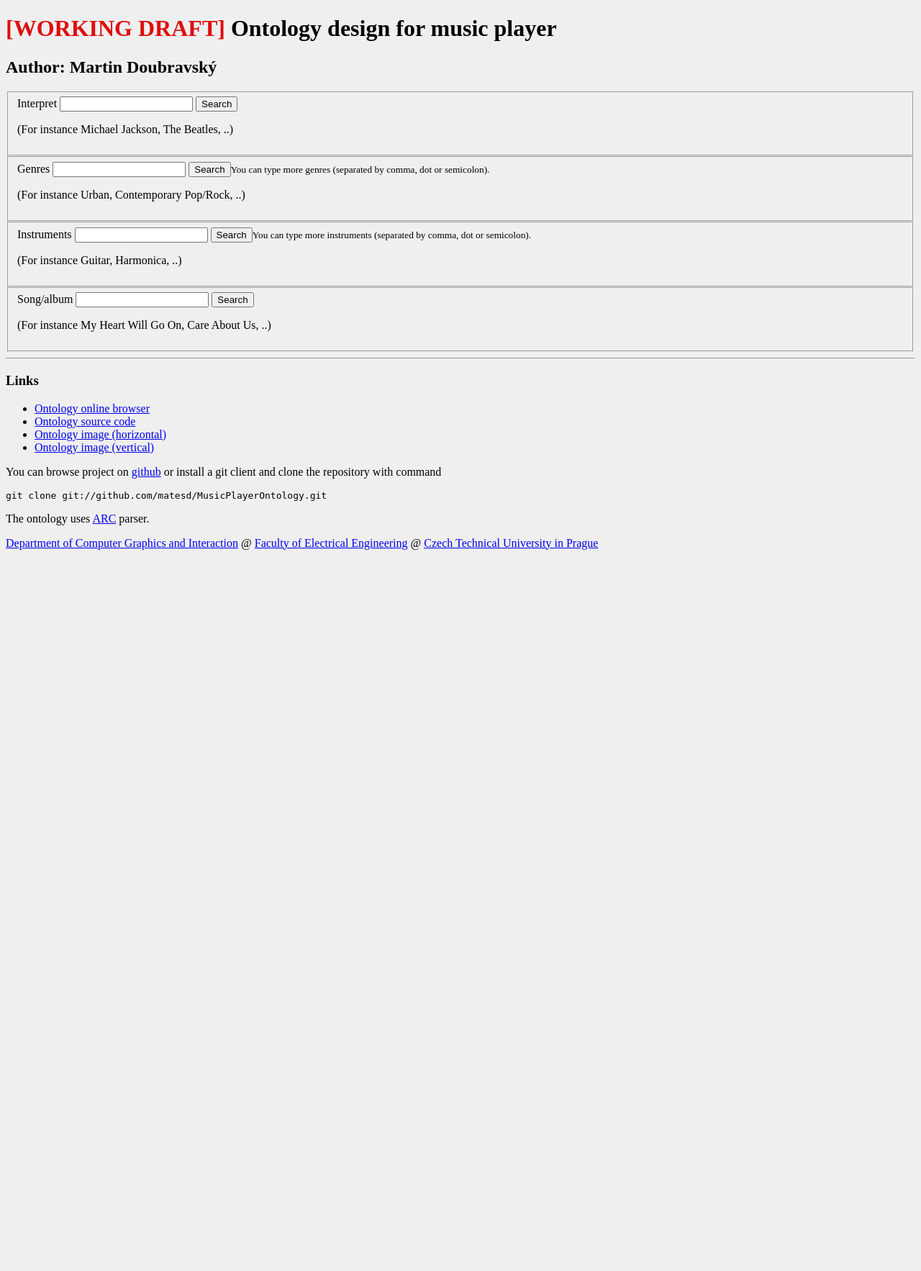
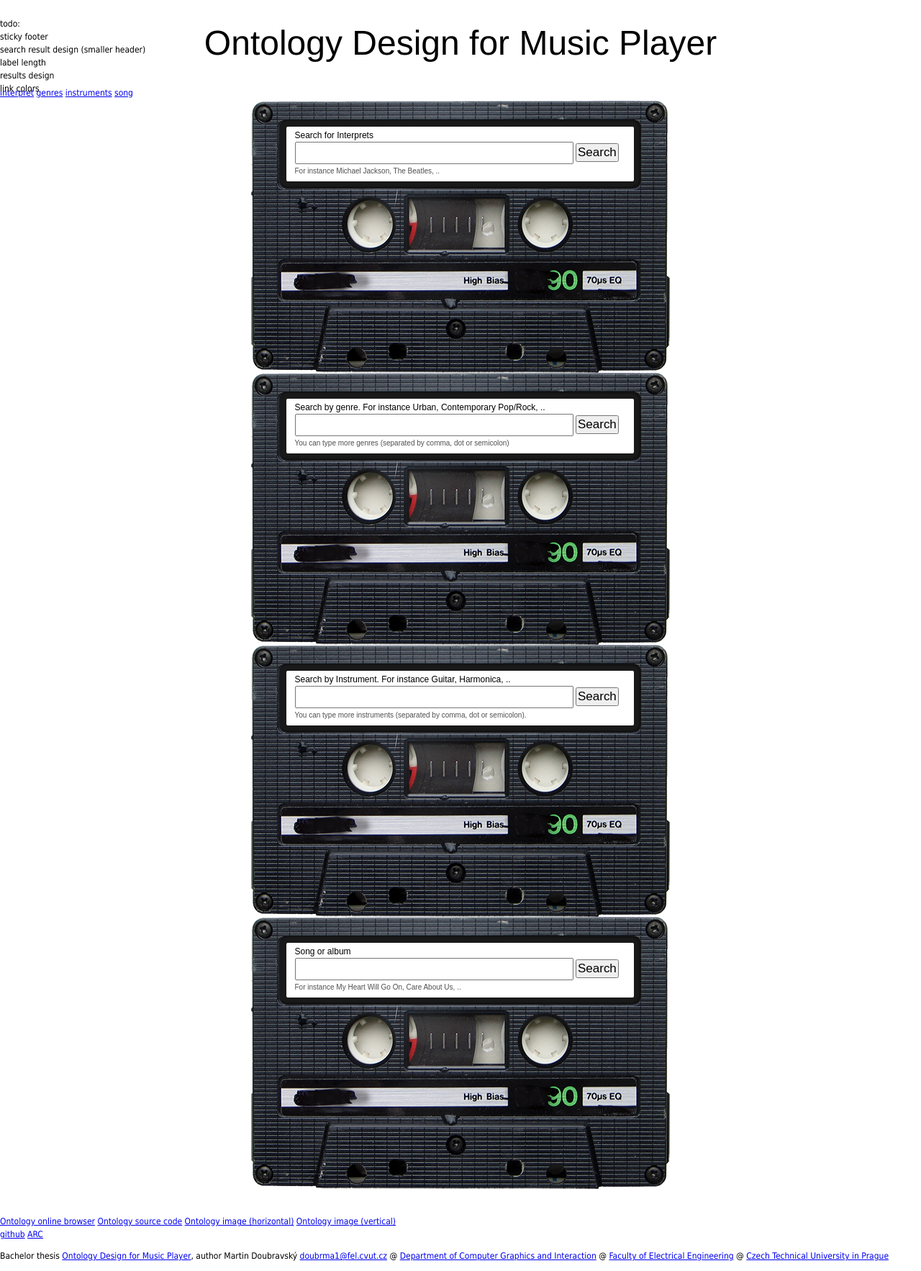
Before and after one commit to matesd/MusicPlayerOntology, a PHP site: page /MusicPlayerOntology/app/templates/base.phtml in a window 1280 px wide. Shown: the whole page at 72% size. Before the commit the page ends 764 px from the top, so only its background shows below. Run offline with PHP 8.4, Linux system fonts and the light colour scheme; the template is opened without the code that fills it, so the values that code supplies are empty; some libraries are stand-ins or nearby versions.

Commit message:
WIP: html+css design

```diff
--- a/app/templates/base.phtml
+++ b/app/templates/base.phtml
@@ -1,47 +1,77 @@
 <!DOCTYPE html>
 <html>
+<head>
     <meta charset="utf-8" />
     <title>Ontology Design for Music Player | Martin Doubravsky | Bachelor Thesis @ DCGI, FEE, CTU, Prague</title>
+    <!--
+		2009 © Martin Doubravský
+
+		Cassette image by Jay Simmons aka jazza from free stock photo site Stock.XCHNG (http://www.sxc.hu)
+	-->
     <meta name="robots" content="noindex,nofollow"/>
-    <link rel="stylesheet" type="text/css" media="screen,projection" href="http://martindoubravsky.cz/ctu/document_root/css/mpo.css" />
+    <link rel="stylesheet" type="text/css" media="screen,projection" href="http://localhost/MusicPlayerOntology/MusicPlayerOntology/document_root/css/mpo.css" />
     <!--[if IE]>
         <script src="http://html5shiv.googlecode.com/svn/trunk/html5.js"></script>
     <![endif]-->
+    <script src="http://www.google.com/jsapi"></script>
+    <script>
+        google.load("jquery", "1.3.2");
+    </script>
+    <script src="http://localhost/MusicPlayerOntology/MusicPlayerOntology/document_root/js/mpo.js" type="text/javascript"></script>
+	<script src="http://localhost/MusicPlayerOntology/MusicPlayerOntology/document_root/js/modernizr-1.0.min.js" type="text/javascript"></script>
     <link rel="shortcut icon" href="favicon.ico" type="image/x-icon" />
-<head>
 </head>
 <body>
-<h1><span style="color:rgb(223, 13, 13);">[WORKING DRAFT]</span> Ontology design for music player</h1>
-<h2>Author: Martin Doubravský</h2>
 
+<div id="todo" style="position:absolute">todo:
+<ul>
+    <li>sticky footer</li>
+    <li>search result design (smaller header)</li>
+    <li>label length</li>
+    <li>results design</li>
+    <li>link colors</li>
+</ul>
+</div>
+<h1>Ontology Design for Music Player</h1>
+
+<div id="searchMethod">
+    <a href="#interpret">interpret</a>
+    <a href="#genre">genres</a>
+    <a href="#instrument">instruments</a>
+    <a href="#song">song</a>
+</div>
+
+<div id="forms">
     <form action="index.php" method="get">
         <fieldset>
-        <label for="interpret">Interpret</label> <input type="text" id="interpret" name="interpret" />
+            <label for="interpret">Search for Interprets</label> <input type="text" id="interpret" name="interpret" />
             <input type="submit" value="Search" />
-        <p>(For instance Michael Jackson, The Beatles, ..)</p>
+            <small>For instance Michael Jackson, The Beatles, ..</small>
         </fieldset>
     </form>
     <form action="index.php" method="get">
         <fieldset>
-        <label for="genre">Genres</label> <input type="text" id="genre" name="genre" />
-        <input type="submit" value="Search" /><small>You can type more genres (separated by comma, dot or semicolon).</small>
-        <p>(For instance Urban, Contemporary Pop/Rock, ..)</p>
+            <label for="genre">Search by genre. For instance Urban, Contemporary Pop/Rock, ..</label> <input type="text" id="genre" name="genre" />
+            <input type="submit" value="Search" />
+            <small>You can type more genres (separated by comma, dot or semicolon)</small>
         </fieldset>
     </form>
     <form action="index.php" method="get">
         <fieldset>
-        <label for="instrument">Instruments</label> <input type="text" id="instrument" name="instrument" />
-        <input type="submit" value="Search" /><small>You can type more instruments (separated by comma, dot or semicolon).</small>
-        <p>(For instance Guitar, Harmonica, ..)</p>
+            <label for="instrument">Search by Instrument. For instance Guitar, Harmonica, ..</label> <input type="text" id="instrument" name="instrument" />
+            <input type="submit" value="Search" />
+            <small>You can type more instruments (separated by comma, dot or semicolon).</small>
         </fieldset>
     </form>
     <form action="index.php" method="get">
         <fieldset>
-        <label for="song">Song/album</label> <input type="text" id="song" name="song" />
+            <label for="song">Song or album</label> <input type="text" id="song" name="song" />
             <input type="submit" value="Search" />
-        <p>(For instance My Heart Will Go On, Care About Us, ..)</p>
+            <small>For instance My Heart Will Go On, Care About Us, ..</small>
         </fieldset>
     </form>
+</div>
+
 <?php if($artist OR $band){
 
     include TEMPLATE_DIR . 'interprets.phtml';
@@ -62,23 +92,22 @@
 
 <?php if($errorMsg) echo "<div class=\"err\">".$errorMsg."</div>";?>
 
-<hr/>
-<h3>Links</h3>
 
+<footer>
 <ul>
     <li><a href="http://owl.cs.manchester.ac.uk/browser/manage/?action=load&clear=true&uri=http://martindoubravsky.cz/ctu/musicplayerontology.owl">Ontology online browser</a></li>
     <li><a href="http://martindoubravsky.cz/ctu/musicplayerontology.owl">Ontology source code</a></li>
     <li><a href="http://martindoubravsky.cz/ctu/musicplayerontology_h.png">Ontology image (horizontal)</a></li>
     <li><a href="http://martindoubravsky.cz/ctu/musicplayerontology_v.png">Ontology image (vertical)</a></li>
 </ul>
-
-<p>You can browse project on <a href="http://github.com/matesd/MusicPlayerOntology/tree/master">github</a> or install a git client and clone the repository with command <pre><code>git clone git://github.com/matesd/MusicPlayerOntology.git</code></pre></p>
-<p>The ontology uses <a href="http://arc.semsol.org/">ARC</a> parser.</p>
-
-<footer>
+<p><a href="http://github.com/matesd/MusicPlayerOntology/tree/master">github</a> <a href="http://arc.semsol.org/">ARC</a></p>
+<p>
+    Bachelor thesis <a href="http://www.scribd.com/pdf-file-will-be-here">Ontology Design for Music Player</a>,
+    author Martin Doubravský <a href="mailto:doubrma1@fel.cvut.cz">doubrma1@fel.cvut.cz</a> @
     <a href="http://dcgi.felk.cvut.cz">Department of Computer Graphics and Interaction</a> @
     <a href="http://fel.cvut.cz">Faculty of Electrical Engineering</a> @
     <a href="http://www.cvut.cz">Czech Technical University in Prague</a>
+</p>
 </footer>
 
 
--- a/document_root/css/mpo.css
+++ b/document_root/css/mpo.css
@@ -1,2 +1,78 @@
-body {background-color:rgb(239, 239, 239)}
-#results section {display:inline-block;vertical-align:top;margin-right:5em;}
+@import "reset.css";
+
+/* TYPO */
+body {
+    font:75%/1.5em Tahoma, Arial, sans-serif;
+}
+h1 {
+    font:4em Helvetica, sans-serif;/* POUZIT NEJAKE PEKNE PISMO - FONT-FACE! */
+    line-height:1.5em;
+    margin-bottom:0.5em;
+    text-align:center;
+}
+p {
+    line-height:1.5em;
+    margin-bottom:1em;
+}
+small {
+    color:rgb(79, 79, 79);
+}
+/* /TYPO */
+
+
+/* LAYOUT */
+body {
+    padding-top:2em;
+}
+/* /LAYOUT */
+
+
+/* form */
+#searchMethod {
+    margin-bottom:0.2em;
+}
+#searchMethod .active {
+    font-weight:bold;
+    color:rgb(63, 127, 69);
+}
+form {
+    width:582px;
+    height:378px;
+    margin:0 auto;
+    background:transparent url(../img/cassette.png) no-repeat 0 0;
+}
+fieldset {
+    position:relative;
+    left:-1px;
+    top:26px;
+    height:66px;
+    width:459px;
+    margin:0 auto;
+    padding:0.2em 1em 0.6em;
+    font-family:Arial,sans-serif;
+    background-color:rgba(255,255,255,0.7);
+    border:10px solid rgba(0,0,0,0.9);
+    -moz-border-radius:12px;
+    -webkit-border-radius:12px;
+}
+input[type="text"] {
+    width:82%;
+    height:20px;
+    padding:0.2em;
+    font-size:1.4166em;
+}
+input[type="submit"] {
+    margin:0 auto;
+    font-size:1.4166em;
+}
+/* /form */
+
+/* footer */
+footer {
+    display:block;
+    margin-top:3em;
+}
+footer li {
+    display:inline;
+}
+/* /footer */
--- /dev/null
+++ b/document_root/css/reset.css
@@ -0,0 +1,22 @@
+/*
+Copyright (c) 2009, Yahoo! Inc. All rights reserved.
+Code licensed under the BSD License:
+http://developer.yahoo.net/yui/license.txt
+version: 3.0.0
+build: 1549
+*/
+html{color:#000;background:#FFF;}
+body,div,dl,dt,dd,ul,ol,li,h1,h2,h3,h4,h5,h6,form,fieldset,legend,input,button,textarea,p,blockquote,th,td{margin:0;padding:0;}
+table{border-collapse:collapse;border-spacing:0;}
+fieldset,img,iframe{border:0;}
+address,caption,cite,optgroup{font-style:inherit;font-weight:inherit;}
+li{list-style:none;}
+caption,th {text-align:left;}
+h1,h2,h3,h4,h5,h6{font-size:100%;font-weight:normal;}
+input,textarea,select {font-family:inherit;font-size:inherit;font-weight:inherit;}
+/*to enable resizing for IE*/
+input,textarea,select {*font-size:100%;}
+/*because legend doesn't inherit in IE */
+legend {color:#000;}
+/* Opera requires 1px of passing to render with contemporary native chrome */
+button,input[type="checkbox"],input[type="radio"],input[type="reset"],input[type="submit"] {padding:1px;}
--- /dev/null
+++ b/document_root/js/mpo.js
@@ -0,0 +1,37 @@
+$(function(){
+    /* search input switcher */
+    $('form').hide();
+    $('form:first').addClass('active').show();
+    $('#searchMethod').children('a:first').addClass('active').end().prependTo('form.active fieldset');
+
+    $('#searchMethod').children('a').click(function(){
+        $('#forms').children('form').removeClass('active').hide();
+        $('#forms').find($(this).attr('href')).parents('form').addClass('active').show();
+        $('#searchMethod').children('a').removeClass().end().prependTo('form.active fieldset');
+        $(this).addClass('active');
+    });
+
+    /* label placed into input field */
+    $('form').find('input[type="text"]').each(function(){
+        var label = $(this).prev('label');
+        label.hide();
+        $(this).val(label.html());
+
+    }).focus($().label).blur($().label).end()
+    .submit(function(){
+    	$(this).find('input[type=text]').each(function() {
+    		if ($(this).val() == $(this).prev('label').html()) $(this).val('');
+    	});
+    });
+});
+
+(function($) {
+    $.fn.extend({
+        label: function(){
+            if($(this).val() == $(this).prev('label').html())
+        		$(this).val('');
+        	else if($.trim($(this).val()) == '')
+        		$(this).val($(this).prev('label').html());
+        }
+    });
+})(jQuery);
```
Also changed, not shown: document_root/img/cassette.png (added). Lines whose indentation alone changed are shown as unchanged.
